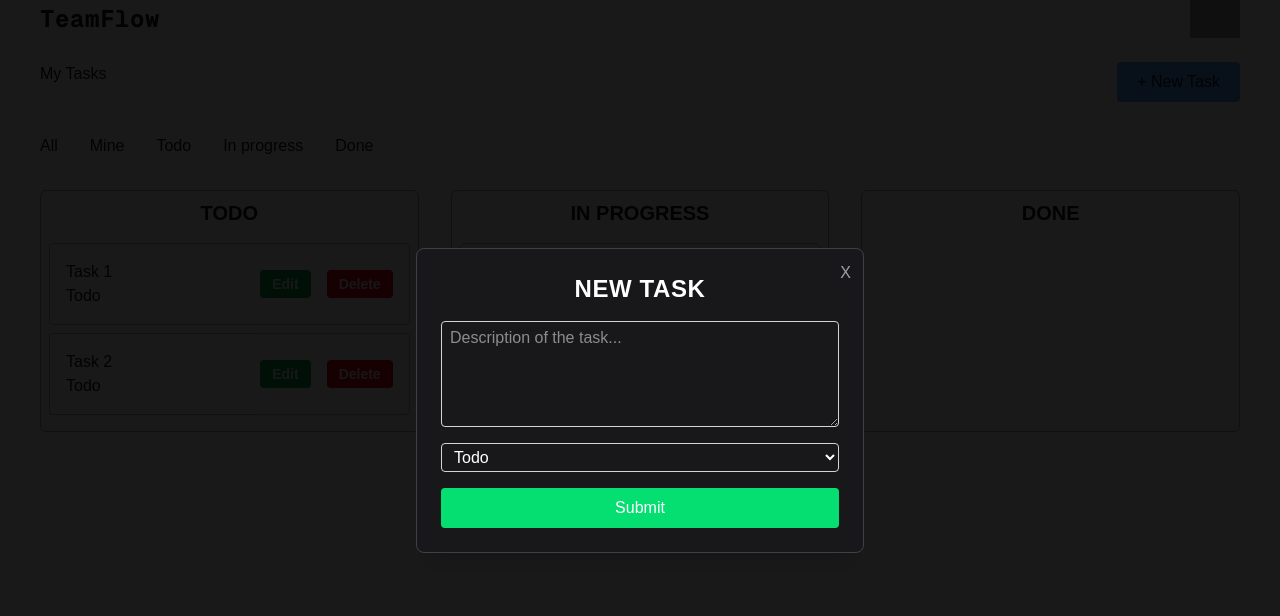
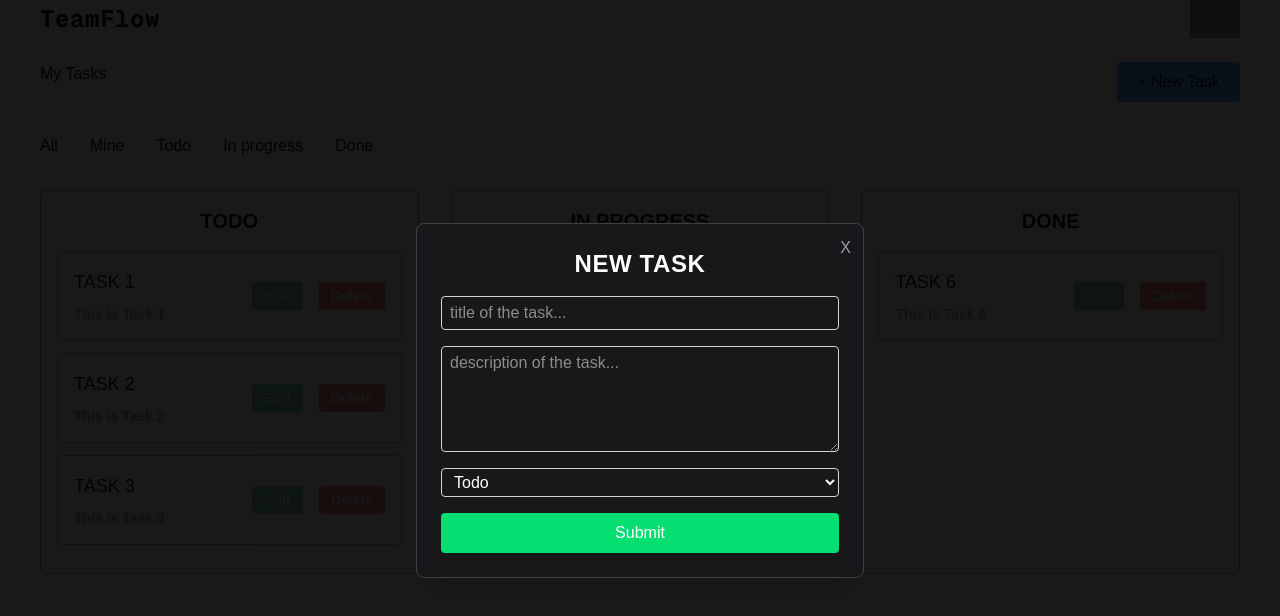
Before and after one commit to SivaKrishna6745/TeamFlow, a Next.js app: page / in a window 1280 px wide. Both pictures are taken after a click on the button "+ New Task". Shown: the top 616 px of the page. Built offline with nearby package versions, Linux system fonts and the light colour scheme; grey boxes are pictures that could not be loaded.

Commit message:
feat: add task titles and descriptions and UX changes

```diff
--- a/mockData.ts
+++ b/mockData.ts
@@ -3,20 +3,44 @@ import { Task } from '@/types';
 export const tasksData: Task[] = [
     {
         id: '1',
-        desc: 'Task 1',
+        title: 'Task 1',
+        description: 'This is Task 1',
         status: 'Todo',
         createdAt: '',
     },
     {
         id: '2',
-        desc: 'Task 2',
+        title: 'Task 2',
+        description: 'This is Task 2',
         status: 'Todo',
         createdAt: '',
     },
     {
         id: '3',
-        desc: 'Task 3',
+        title: 'Task 3',
+        description: 'This is Task 3',
+        status: 'Todo',
+        createdAt: '',
+    },
+    {
+        id: '4',
+        title: 'Task 4',
+        description: 'This is Task 4',
         status: 'In Progress',
         createdAt: '',
     },
+    {
+        id: '5',
+        title: 'Task 5',
+        description: 'This is Task 5',
+        status: 'In Progress',
+        createdAt: '',
+    },
+    {
+        id: '6',
+        title: 'Task 6',
+        description: 'This is Task 6',
+        status: 'Done',
+        createdAt: '',
+    },
 ];
--- a/src/components/TaskBoard.tsx
+++ b/src/components/TaskBoard.tsx
@@ -16,7 +16,7 @@ const DelConfirmationPopup = ({ onConfirm, onCancel }: { onConfirm: () => void;
     return (
         <>
             <div className="fixed inset-0 bg-black/80 z-50 backdrop-blur-sm transition-opacity duration-300 animate-fade-in"></div>
-            <div className="fixed top-1/2 left-1/2 w-[calc(100%-2rem)] max-w-md -translate-x-1/2 -translate-y-1/2 flex flex-col items-center justify-center gap-8 rounded-lg z-50 p-8 bg-zinc-900 shadow-2xl">
+            <div className="fixed top-1/2 left-1/2 w-[calc(100%-2rem)] max-w-md -translate-x-1/2 -translate-y-1/2 flex flex-col justify-center gap-8 rounded-lg z-50 p-8 bg-zinc-900 shadow-2xl">
                 <div className="flex flex-col gap-4">
                     <h3 className="text-xl text-zinc-300 tracking-wide font-semibold uppercase">Delete Task</h3>
                     <p className="text-sm text-zinc-400 tracking-wide leading-6">
@@ -32,7 +32,7 @@ const DelConfirmationPopup = ({ onConfirm, onCancel }: { onConfirm: () => void;
                     />
                     <Button
                         label="Confirm"
-                        className="w-full sm:w-auto px-5 py-2 text-sm font-medium text-white bg-red-600 rounded-sm shadow-sm shadow-red-900/20 transition-all hover:bg-red-500 hover:shadow-red-500/20 active:scale-98"
+                        className="w-full sm:w-auto px-5 py-2 text-sm font-medium text-white bg-red-600/50 rounded-sm shadow-sm shadow-red-900/20 transition-all hover:bg-red-500/60 hover:shadow-red-500/20 active:scale-98"
                         onClick={onConfirm}
                     />
                 </div>
@@ -67,10 +67,17 @@ const TaskBoard = () => {
         setEditingTask(task);
     };
 
-    const updateTask = (id: string, changes: { desc?: string; status?: Status }) => {
+    const updateTask = (id: string, changes: { title?: string; description?: string; status?: Status }) => {
         setTasks((prevTasks) =>
             prevTasks.map((t) =>
-                t.id === id ? { ...t, desc: changes.desc ?? t.desc, status: changes.status ?? t.status } : t,
+                t.id === id
+                    ? {
+                          ...t,
+                          title: changes.title ?? t.title,
+                          description: changes.description ?? t.description,
+                          status: changes.status ?? t.status,
+                      }
+                    : t,
             ),
         );
         setEditingTask(undefined);
@@ -115,7 +122,7 @@ const TaskBoard = () => {
             <Filters />
             <div className="grid grid-cols-1 md:grid-cols-3 gap-8">
                 {STATUSES.map((status) => (
-                    <div className="border border-slate-400 rounded-md p-2" key={status}>
+                    <div className="border border-slate-400 rounded-md p-4" key={status}>
                         <h2 className="text-xl font-bold uppercase text-center mb-4">{status}</h2>
                         {tasks
                             .filter((task) => task.status === status)
--- a/src/components/TaskCard.tsx
+++ b/src/components/TaskCard.tsx
@@ -10,20 +10,24 @@ type TaskCardProps = {
 
 const TaskCard = ({ task, edit, del }: TaskCardProps) => {
     return (
-        <div className="border border-stone-400/80 rounded-sm p-4 my-2 flex justify-between items-center">
-            <div>
-                <p>{task.desc}</p>
-                <p>{task.status}</p>
+        <div className="border border-stone-400/80 rounded-sm p-4 my-3 flex justify-between items-center">
+            <div className="flex flex-col gap-2">
+                <p id="title" className="text-lg uppercase">
+                    {task.title}
+                </p>
+                <p id="descption" className="text-sm font-bold text-zinc-400">
+                    {task.description}
+                </p>
             </div>
             <div className="flex gap-4">
                 <Button
                     label="Edit"
-                    className="px-3 py-1 text-sm bg-green-600 text-zinc-200 font-semibold hover:bg-green-500 active:scale-95 rounded-sm transition-all duration-300"
+                    className="px-3 py-1 text-sm bg-green-600/50 text-zinc-200 font-semibold hover:bg-green-500/60 active:scale-95 rounded-sm transition-all duration-300"
                     onClick={() => edit(task.id)}
                 />
                 <Button
                     label="Delete"
-                    className="px-3 py-1 text-sm bg-red-600 text-zinc-200 font-semibold hover:bg-red-500 active:scale-95 rounded-sm transition-all duration-300"
+                    className="px-3 py-1 text-sm bg-red-600/50 text-zinc-200 font-semibold hover:bg-red-500/60 active:scale-95 rounded-sm transition-all duration-300"
                     onClick={() => del(task.id)}
                 />
             </div>
--- a/src/components/TaskForm.tsx
+++ b/src/components/TaskForm.tsx
@@ -11,45 +11,59 @@ interface TaskFormProps {
     add: (task: Task) => void;
     mode?: FormMode;
     editingTask: Task | undefined;
-    update?: (id: string, changes: { desc?: string; status?: Status }) => void;
+    update?: (id: string, changes: { title?: string; description?: string; status?: Status }) => void;
 }
 
 const TaskForm = ({ tasks, close, add, mode = 'New', editingTask = undefined, update }: TaskFormProps) => {
     const editMode = mode === 'Edit';
 
-    const [desc, setDesc] = useState<string>(editMode ? (editingTask?.desc ?? '') : '');
+    const [title, setTitle] = useState<string>(editMode ? (editingTask?.title ?? '') : '');
+    const [description, setDescription] = useState<string>(editMode ? (editingTask?.description ?? '') : '');
     const [status, setStatus] = useState<Status>(editMode ? (editingTask?.status ?? 'Todo') : 'Todo');
     const [error, setError] = useState<string>('');
 
     const submitTask = (e: React.FormEvent<HTMLFormElement>) => {
         e.preventDefault();
 
-        if (desc.trim() === '') {
+        if (description.trim() === '') {
             setError('Please enter the task description');
             return;
         }
 
-        if (!editMode && tasks.some((task) => task.desc.trim() === desc.trim())) {
-            setError('Task already exists!');
+        if (
+            !editMode &&
+            tasks.some((task) => task.title.trim() === title.trim() && task.description.trim() === description.trim())
+        ) {
+            setError('A task with the same title and description already exists.');
             return;
         }
 
-        if (editMode && tasks.some((t) => t.id !== editingTask?.id && t.desc.trim() === desc.trim())) {
-            setError('Task already exists!');
+        if (
+            editMode &&
+            tasks.some(
+                (t) =>
+                    t.id !== editingTask?.id &&
+                    t.title.trim() === title.trim() &&
+                    t.description.trim() === description.trim(),
+            )
+        ) {
+            setError('A task with the same title and description already exists.');
             return;
         }
 
         const newTask = {
             id: crypto.randomUUID(),
-            desc,
+            title,
+            description,
             status,
             createdAt: new Date().toISOString(),
         };
 
-        if (editMode && editingTask) update?.(editingTask.id, { desc, status });
+        if (editMode && editingTask) update?.(editingTask.id, { title, description, status });
         else add(newTask);
 
-        setDesc('');
+        setTitle('');
+        setDescription('');
         setStatus('Todo');
         setError('');
         close();
@@ -64,14 +78,22 @@ const TaskForm = ({ tasks, close, add, mode = 'New', editingTask = undefined, up
             <h2 className="text-center text-2xl uppercase font-bold tracking-wide">
                 {editMode ? 'Edit Task' : 'New Task'}
             </h2>
+            <input
+                type="text"
+                name="title"
+                placeholder="title of the task..."
+                value={title}
+                onChange={(e: React.ChangeEvent<HTMLInputElement>) => setTitle(e.target.value)}
+                className="border border-stone-300 rounded-sm px-2 py-1"
+            />
             <textarea
-                name="desc"
-                placeholder="Description of the task..."
+                name="description"
+                placeholder="description of the task..."
                 rows={4}
                 cols={30}
-                value={desc}
+                value={description}
                 onChange={(e: React.ChangeEvent<HTMLTextAreaElement>) => {
-                    setDesc(e.target.value);
+                    setDescription(e.target.value);
                     setError('');
                 }}
                 className="border border-stone-300 rounded-sm px-2 py-1"
--- a/src/types/index.ts
+++ b/src/types/index.ts
@@ -6,7 +6,8 @@ export type FormMode = (typeof FORM_MODES)[number];
 
 export interface Task {
     id: string;
-    desc: string;
+    title: string;
+    description: string;
     status: Status;
     createdAt: string;
 }
```
